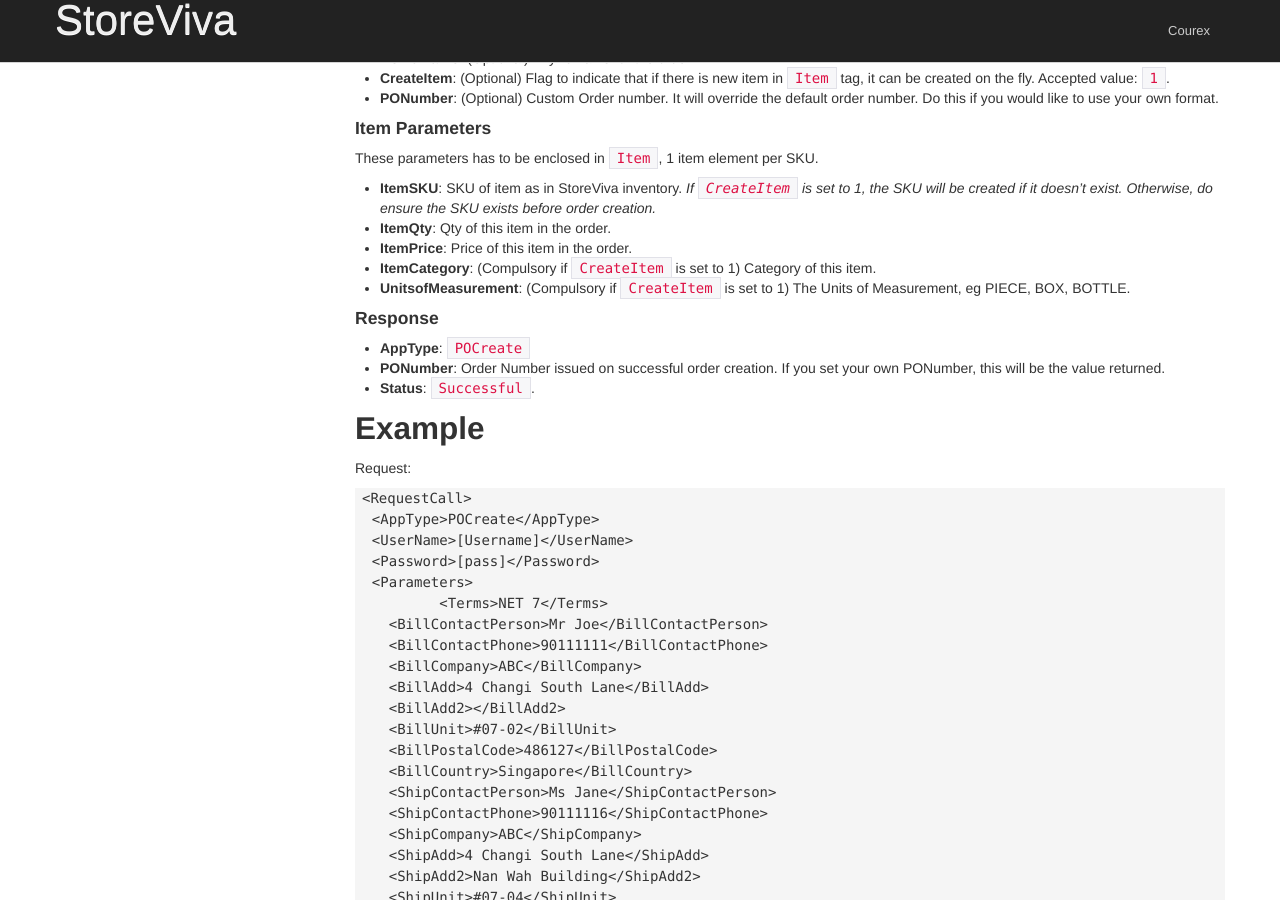
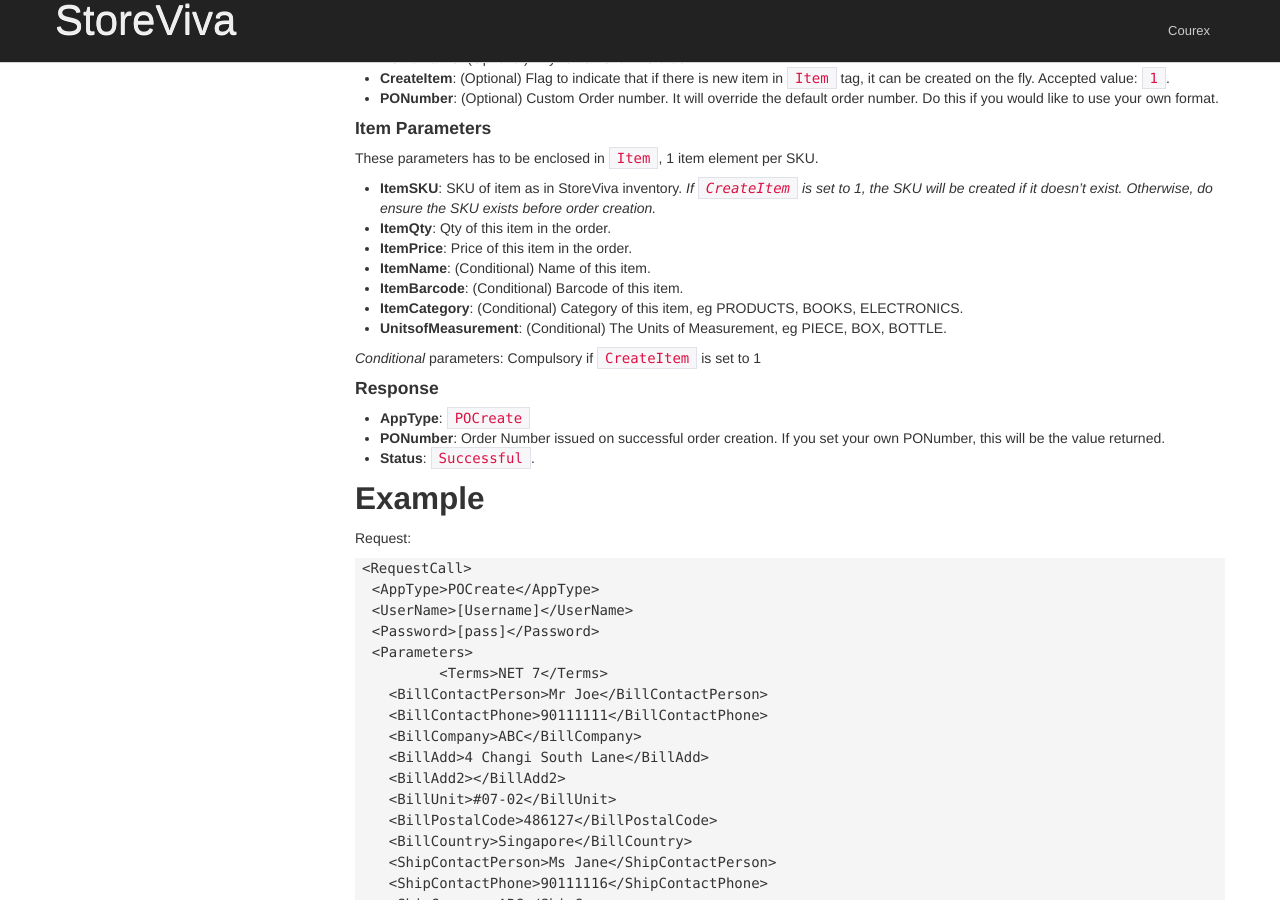
Before and after one commit to storeviva/storeviva.github.io, a Jekyll site: the page built from wms_xml/create_po.md, in a window 1280 px wide and 900 px high, scrolled down 672 px. Built offline with Jekyll 4.4.1, drawn with Linux system fonts in a browser that asks for light colours; nearby versions of some CDN libraries; Markdown is read by kramdown in place of the engine named in the settings.

Commit message:
add more elements for item;

````diff
--- a/wms_xml/create_po.md
+++ b/wms_xml/create_po.md
@@ -45,9 +45,12 @@
 - **ItemSKU**: SKU of item as in StoreViva inventory. *If ```CreateItem``` is set to 1, the SKU will be created if it doesn't exist. Otherwise, do ensure the SKU exists before order creation.*
 - **ItemQty**: Qty of this item in the order.
 - **ItemPrice**: Price of this item in the order.
-- **ItemCategory**: (Compulsory if ```CreateItem``` is set to 1) Category of this item.
-- **UnitsofMeasurement**: (Compulsory if ```CreateItem``` is set to 1) The Units of Measurement, eg PIECE, BOX, BOTTLE.
+- **ItemName**: (Conditional) Name of this item.
+- **ItemBarcode**: (Conditional) Barcode of this item.
+- **ItemCategory**: (Conditional) Category of this item, eg PRODUCTS, BOOKS, ELECTRONICS.
+- **UnitsofMeasurement**: (Conditional) The Units of Measurement, eg PIECE, BOX, BOTTLE.
 
+*Conditional* parameters: Compulsory if ```CreateItem``` is set to 1
 
 #### Response
 - **AppType**: ```POCreate```
````
Also changed, not shown: wms_xml/create_so.md (+5 -2 lines).
